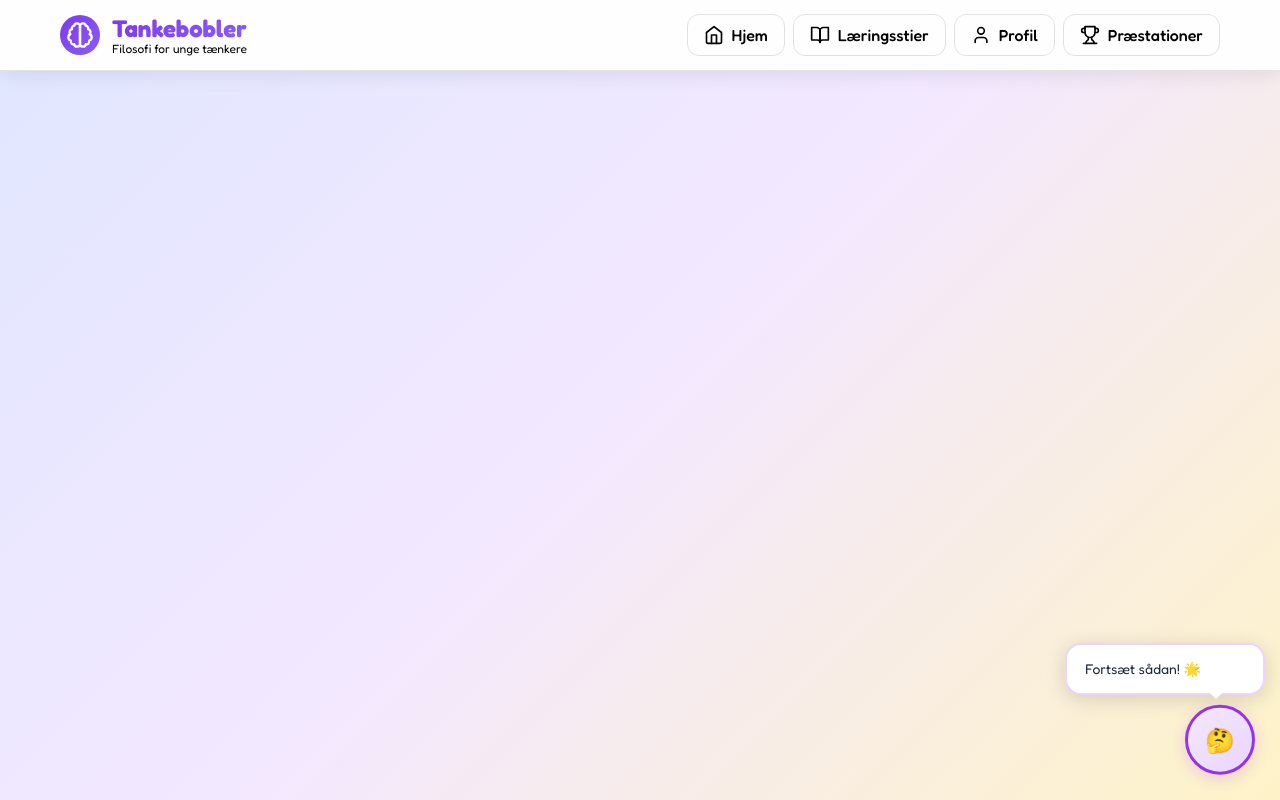
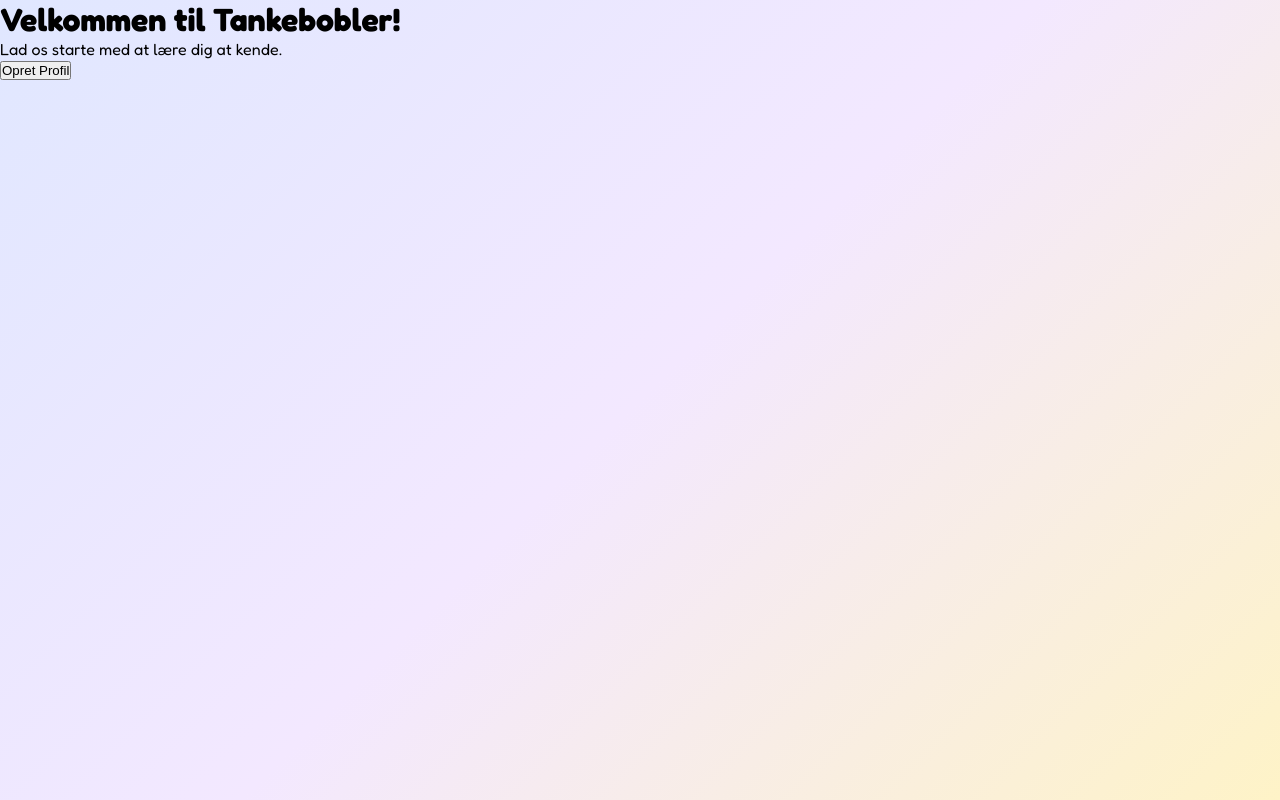
Before and after one commit to vorning/tankebobler, a React (Vite) app: page /velkommen in a window 1280 px wide. Built offline with nearby package versions, Linux system fonts and the light colour scheme.

Commit message:
initial commit

```diff
--- a/package.json
+++ b/package.json
@@ -7,11 +7,11 @@
   "scripts": {
     "dev": "vite",
     "build": "vite build",
+    "postbuild": "cp dist/index.html dist/404.html",
     "preview": "vite preview",
     "predeploy": "npm run build",
     "deploy": "gh-pages -d dist"
-}
-,
+  },
   "dependencies": {
     "framer-motion": "^10.16.4",
     "gh-pages": "^6.3.0",
--- a/src/App.jsx
+++ b/src/App.jsx
@@ -1,4 +1,10 @@
-import { BrowserRouter as Router, Routes, Route } from "react-router-dom";
+// App.jsx
+import {
+  BrowserRouter as Router,
+  Routes,
+  Route,
+  Navigate,
+} from "react-router-dom";
 import { useState, useEffect } from "react";
 import "./styles/global.css";
 
@@ -13,11 +19,45 @@ import ProfilePage from "./pages/ProfilePage";
 import LearningPathPage from "./pages/LearningPathPage";
 import LessonPage from "./pages/LessonPage";
 import AchievementsPage from "./pages/AchievementsPage";
+import WelcomePage from "./pages/WelcomePage";
 
-// Layout Components
+// Layout
 import Navigation from "./components/layout/Navigation";
 import CharacterAssistant from "./components/characters/CharacterAssistant";
 import { Brain } from "lucide-react";
+import { useUser } from "./context/UserContext";
+
+function AppRoutes() {
+  const { user } = useUser();
+
+  // 👇 Hvis bruger ikke er oprettet, omdiriger til /velkommen
+  if (!user.created) {
+    return (
+      <Routes>
+        <Route path="/velkommen" element={<WelcomePage />} />
+        <Route path="*" element={<Navigate to="/velkommen" replace />} />
+      </Routes>
+    );
+  }
+
+  // 👇 Hvis bruger er oprettet, vis det normale app-layout
+  return (
+    <div className="app-container">
+      <Navigation />
+      <main className="main-content">
+        <Routes>
+          <Route path="/" element={<HomePage />} />
+          <Route path="/profil" element={<ProfilePage />} />
+          <Route path="/laeringssti" element={<LearningPathPage />} />
+          <Route path="/lektion/:id" element={<LessonPage />} />
+          <Route path="/praestation" element={<AchievementsPage />} />
+          <Route path="/velkommen" element={<Navigate to="/" replace />} />
+        </Routes>
+      </main>
+      <CharacterAssistant />
+    </div>
+  );
+}
 
 function App() {
   const [isLoading, setIsLoading] = useState(true);
@@ -54,19 +94,7 @@ function App() {
       <SoundProvider>
         <UserProvider>
           <LearningProvider>
-            <div className="app-container">
-              <Navigation />
-              <main className="main-content">
-                <Routes>
-                  <Route path="/" element={<HomePage />} />
-                  <Route path="/profil" element={<ProfilePage />} />
-                  <Route path="/laeringssti" element={<LearningPathPage />} />
-                  <Route path="/lektion/:id" element={<LessonPage />} />
-                  <Route path="/praestation" element={<AchievementsPage />} />
-                </Routes>
-              </main>
-              <CharacterAssistant />
-            </div>
+            <AppRoutes />
           </LearningProvider>
         </UserProvider>
       </SoundProvider>
--- /dev/null
+++ b/src/pages/WelcomePage.jsx
@@ -0,0 +1,34 @@
+// src/pages/WelcomePage.jsx
+import { useUser } from "../context/UserContext";
+import { useNavigate } from "react-router-dom";
+import { useEffect } from "react";
+
+const WelcomePage = () => {
+  const { user, updateUser } = useUser();
+  const navigate = useNavigate();
+
+  useEffect(() => {
+    if (user.created) {
+      navigate("/"); // hvis brugeren allerede findes, send til forsiden
+    }
+  }, [user, navigate]);
+
+  const handleCreate = () => {
+    updateUser({
+      name: "Eksempel",
+      age: 12,
+      avatar: "default",
+    });
+    navigate("/"); // send videre efter oprettelse
+  };
+
+  return (
+    <div className="welcome-page">
+      <h1>Velkommen til Tankebobler!</h1>
+      <p>Lad os starte med at lære dig at kende.</p>
+      <button onClick={handleCreate}>Opret Profil</button>
+    </div>
+  );
+};
+
+export default WelcomePage;
--- a/vite.config.js
+++ b/vite.config.js
@@ -3,6 +3,6 @@ import { defineConfig } from "vite";
 import react from "@vitejs/plugin-react";
 
 export default defineConfig({
-  base: "/tankebobler/", // vigtigt!
+  base: "/", // vigtigt!
   plugins: [react()],
 });
```
Also changed, not shown: src/context/UserContext.jsx (indentation only). Lines whose indentation alone changed are shown as unchanged.
